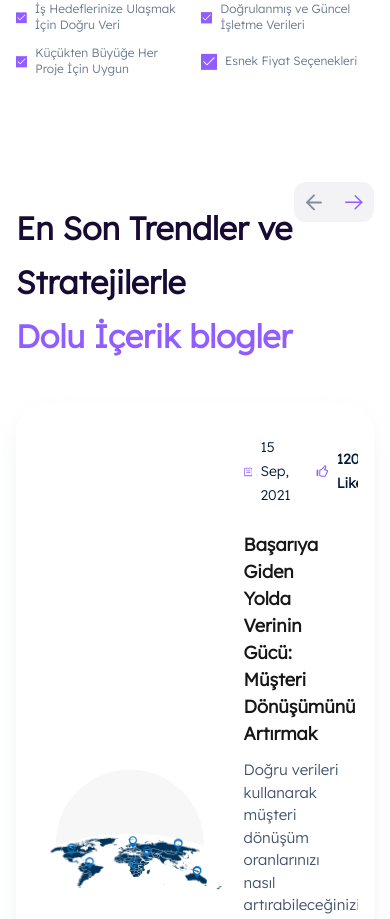
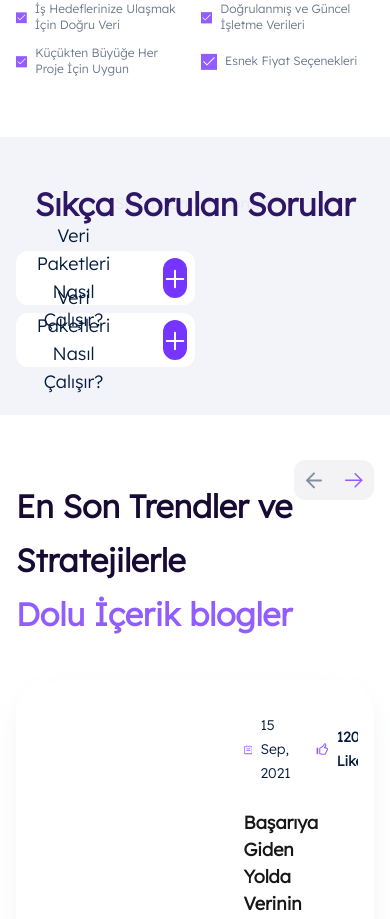
Before and after one commit to Medyanes-360/big-data-sale, a Next.js app: page / in a window 390 px wide. Shown: the part 4425-5344 px from the top of the page. Built offline with nearby package versions, Linux system fonts and the light colour scheme.

Commit message:
add accardion-area

```diff
--- /dev/null
+++ b/components/home/questinAnswer/accardionArea/accardion/contentPlaceHolder/index.jsx
@@ -0,0 +1,15 @@
+import { MotionDiv } from "@/globalElements/motion";
+import React from "react";
+
+const ContentPlaceholder = ({ content }) => {
+  return (
+    <MotionDiv
+      variants={{ collapsed: { scale: 0.8 }, open: { scale: 1 } }}
+      transition={{ duration: 0.8 }}
+    >
+      {content}
+    </MotionDiv>
+  );
+};
+
+export default ContentPlaceholder;
--- /dev/null
+++ b/components/home/questinAnswer/accardionArea/accardion/index.jsx
@@ -0,0 +1,44 @@
+import ButtonComponent from "@/globalElements/Button";
+import Icons from "@/public/assets/icons/Icons";
+import React from "react";
+import ContentPlaceholder from "./contentPlaceHolder";
+import { AnimatePresence } from "framer-motion";
+import { MotionDiv } from "@/globalElements/motion";
+
+const Accardion = ({ i, expanded, setExpanded, title, content }) => {
+  const isOpen = i === expanded;
+  return (
+    <div className="mb-2">
+      <ButtonComponent
+        className="flex  w-full justify-between gap-x-10 bg-white rounded-xl h-[54px] items-center text-lg text-deepAbyss"
+        initial={false}
+        onClick={() => setExpanded(isOpen ? false : i)}
+      >
+        {title}
+        <span className="w-10 h-10 rounded-xl flex items-center bg-tertiary500 justify-center">
+          {isOpen ? "" : <Icons.Plus />}
+        </span>
+      </ButtonComponent>
+      <AnimatePresence initial={false}>
+        {isOpen && (
+          <MotionDiv
+            key="content"
+            initial="collapsed"
+            animate="open"
+            exit="collapsed"
+            className="max-h-[150px] overflow-y-auto"
+            variants={{
+              open: { opacity: 1, height: "auto", padding: "10px 0" },
+              collapsed: { opacity: 0, height: 0 ,padding: "0" },
+            }}
+            transition={{ duration: 0.8, ease: [0.04, 0.62, 0.23, 0.98] }}
+          >
+            <ContentPlaceholder content={content} />
+          </MotionDiv>
+        )}
+      </AnimatePresence>
+    </div>
+  );
+};
+
+export default Accardion;
--- /dev/null
+++ b/components/home/questinAnswer/accardionArea/index.jsx
@@ -0,0 +1,57 @@
+"use client";
+import React from "react";
+import Accardion from "./accardion";
+
+const AccardionArea = () => {
+  const data = [
+    {
+      id: Math.random(10),
+      name: "Veri Paketleri Nasıl Çalışır?",
+      content: `Lorem ipsum dolor sit amet consectetur, adipisicing elit. Nihil, hic
+      porro! Fugit vitae corrupti, reiciendis rem iusto iste. Aut, quam
+      perspiciatis labore aspernatur consectetur veniam illo sunt officiis ipsum
+      rerum quidem laudantium eum vel minus odio. Sed voluptates sapiente
+      soluta, quasi ea quisquam! Ex, id! Quibusdam soluta dignissimos commodi
+      accusamus reiciendis reprehenderit officia quos, molestias mollitia! Fugit
+      corporis aspernatur accusantium repudiandae itaque esse, consequuntur ad
+      suscipit, doloribus nam architecto, ab odio. Praesentium hic nesciunt nam
+      at fugiat atque, est id officiis distinctio explicabo illum exercitationem
+      quas nobis, veritatis ullam porro. Doloremque eligendi quos consequatur
+      quaerat tenetur amet nulla sapiente iusto.`,
+    },
+    {
+      id: Math.random(10),
+      name: "Veri Paketleri Nasıl Çalışır?",
+      content: `Lorem ipsum dolor sit amet consectetur, adipisicing elit. Nihil, hic
+      porro! Fugit vitae corrupti, reiciendis rem iusto iste. Aut, quam
+      perspiciatis labore aspernatur consectetur veniam illo sunt officiis ipsum
+      rerum quidem laudantium eum vel minus odio. Sed voluptates sapiente
+      soluta, quasi ea quisquam! Ex, id! Quibusdam soluta dignissimos commodi
+      accusamus reiciendis reprehenderit officia quos, molestias mollitia! Fugit
+      corporis aspernatur accusantium repudiandae itaque esse, consequuntur ad
+      suscipit, doloribus nam architecto, ab odio. Praesentium hic nesciunt nam
+      at fugiat atque, est id officiis distinctio explicabo illum exercitationem
+      quas nobis, veritatis ullam porro. Doloremque eligendi quos consequatur
+      quaerat tenetur amet nulla sapiente iusto.`,
+    },
+  ];
+  const [expanded, setExpanded] = React.useState(false);
+  return (
+    <div>
+      {data?.map((item, index) => {
+        return (
+          <Accardion
+            content={item.content}
+            title={item.name}
+            key={index}
+            setExpanded={setExpanded}
+            i={index}
+            expanded={expanded}
+          />
+        );
+      })}
+    </div>
+  );
+};
+
+export default AccardionArea;
--- /dev/null
+++ b/components/home/questinAnswer/index.jsx
@@ -0,0 +1,20 @@
+import PageContainer from "@/containers/PageContainers";
+import React from "react";
+import PageTitle from "./pageTitle";
+import AccardionArea from "./accardionArea";
+
+const Faq = () => {
+  return (
+    <section className="bg-softBreeze py-10">
+      <PageContainer>
+        <PageTitle />
+        <div className="grid grid-cols-2">
+          <AccardionArea />
+          <div></div>
+        </div>
+      </PageContainer>
+    </section>
+  );
+};
+
+export default Faq;
--- /dev/null
+++ b/components/home/questinAnswer/pageTitle/index.jsx
@@ -0,0 +1,16 @@
+import React from "react";
+
+const PageTitle = () => {
+  return (
+    <div className="relative flex items-center justify-center mb-5">
+      <h6 className="absolute lg:text-[63.11px]  leading-[1.2]  font-Inter text-gradient ">
+        Sıkça Sorulan Sorular
+      </h6>
+      <h3 className="text-[32px] leading-[54px] text-tertiary800 font-semibold font-Inter">
+        Sıkça Sorulan Sorular
+      </h3>
+    </div>
+  );
+};
+
+export default PageTitle;
--- a/containers/home/index.jsx
+++ b/containers/home/index.jsx
@@ -3,6 +3,7 @@ import LeadingBrands from "@/components/home/leadingBrands";
 import SectionPackages from "@/components/home/sectionPackages";
 import BlogPostSection from "@/components/home/BlogPostSection";
 import HowItWorks from "@/components/home/howItWorks";
+import Faq from "@/components/home/questinAnswer";
 
 export default function HomePageContainer() {
   return (
@@ -11,6 +12,7 @@ export default function HomePageContainer() {
       <LeadingBrands />
       <SectionPackages />
       <HowItWorks />
+      <Faq />
       <BlogPostSection />
     </>
   );
--- a/public/assets/icons/Icons.jsx
+++ b/public/assets/icons/Icons.jsx
@@ -902,6 +902,32 @@ export default class Icons {
       </svg>
     );
   }
+  static Plus({ className }) {
+    return (
+      <svg
+        width="24"
+        height="25"
+        viewBox="0 0 24 25"
+        fill="none"
+        xmlns="http://www.w3.org/2000/svg"
+      >
+        <path
+          d="M3.75 12.877H20.25"
+          stroke="white"
+          stroke-width="2"
+          stroke-linecap="round"
+          stroke-linejoin="round"
+        />
+        <path
+          d="M12 4.62695V21.127"
+          stroke="white"
+          stroke-width="2"
+          stroke-linecap="round"
+          stroke-linejoin="round"
+        />
+      </svg>
+    );
+  }
   static Hours({ className }) {
     return (
       <svg
--- a/tailwind.config.js
+++ b/tailwind.config.js
@@ -12,8 +12,9 @@ module.exports = {
       colors: {
         tertiary500: "rgba(117, 52, 255, 1)",
         tertiary900: "#170A33",
+        softBreeze: "#F2F4FA",
         gray50: "rgba(245,246,247,1)",
-        gray600:'#6A778B',
+        gray600: "#6A778B",
         amber: "#FEA310",
         tertiary800: "#2F1566",
         tertiary50: "#F1EBFF",
@@ -28,6 +29,7 @@ module.exports = {
         gray700: "#42526B",
         lightMist: "#E6E8EC",
         background: "var(--background)",
+        deepAbyss: "#061C3D",
         foreground: "var(--foreground)",
         customPink: "rgba(254, 237, 250, 1)",
         tertiary900: "rgba(23, 10, 51, 1)",
@@ -39,6 +41,10 @@ module.exports = {
           textColor1: " rgba(66, 82, 107, 1)",
           cardLineBackground: "rgba(230, 232, 236, 1)",
         },
+      },
+      backgroundImage: {
+        "text-gradient":
+          "linear-gradient(179.17deg, rgba(145, 93, 255, 0.07) -92.76%, rgba(87, 56, 153, 0.07) 99.29%)",
       },
       backdropBlur: {
         custom: "14.8px",
@@ -60,5 +66,18 @@ module.exports = {
       },
     },
   },
-  plugins: [],
+  plugins: [
+    function ({ addUtilities }) {
+      addUtilities({
+        ".text-gradient": {
+          backgroundImage:
+            "linear-gradient(179.17deg, rgba(145, 93, 255, 0.07) -92.76%, rgba(87, 56, 153, 0.07) 99.29%)",
+          "-webkit-background-clip": "text",
+          "-webkit-text-fill-color": "transparent",
+          "background-clip": "text",
+          "text-fill-color": "transparent",
+        },
+      });
+    },
+  ],
 };
```
